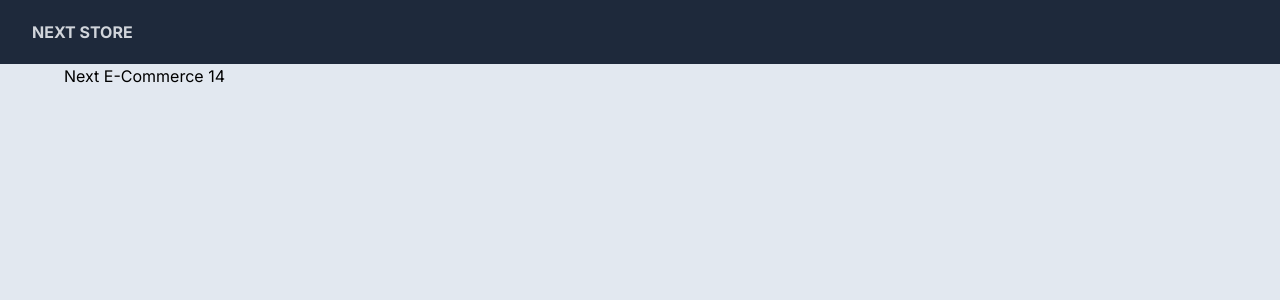
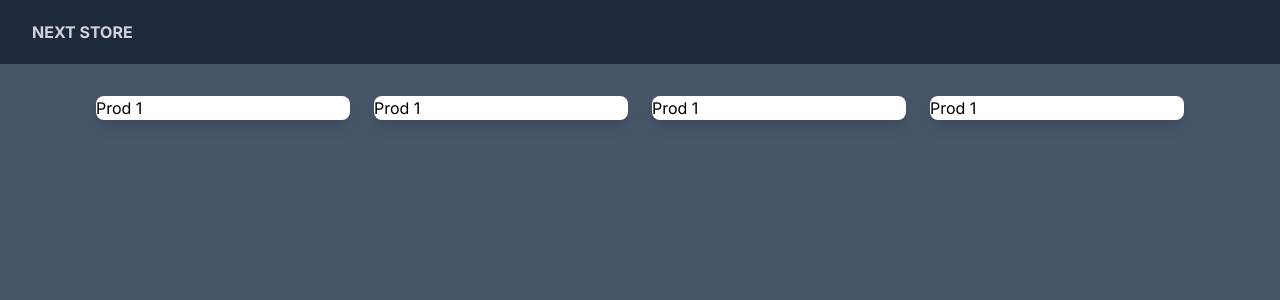
Before and after one commit to Fransualdo-Lopes/uol-next-commerce, a Next.js app: page / in a window 1280 px wide. Shown: the top 300 px of the page. Built offline with nearby package versions, Linux system fonts and the light colour scheme.

Commit message:
listagem de produtos primeira parte

```diff
--- a/src/app/layout.tsx
+++ b/src/app/layout.tsx
@@ -1,7 +1,7 @@
 import type { Metadata } from "next";
 import { Inter } from "next/font/google";
 import "./globals.css";
-import Navbar from './components/navbar';
+import Navbar from './components/Navbar';
 
 const inter = Inter({ subsets: ["latin"] });
 
@@ -19,7 +19,7 @@
     <html lang="en">
       <body className={inter.className}>
         <Navbar />
-        <main className='bg-slate-200 h-screen p-16'>
+        <main className='bg-slate-600 h-screen p-16'>
           {children}
         </main>
       </body>
--- a/src/app/page.tsx
+++ b/src/app/page.tsx
@@ -1,7 +1,22 @@
+
 export default function Home() {
   return (
-   <div>
-    <h1>Next E-Commerce 14</h1>
+   <div className='max-w-7xl mx-auto pt-8 p-8 xl-px0'>
+    <div className="grid grid-cols-1 sm:grid-cols-2 md:grid-cols-3 lg:grid-cols-4 gap-10 xl:gap-6
+    ">
+      <div className="bg-white rounded-lg shadow-lg overflow-hidden">
+        Prod 1
+      </div>
+      <div className="bg-white rounded-lg shadow-lg overflow-hidden">
+        Prod 1
+      </div>
+      <div className="bg-white rounded-lg shadow-lg overflow-hidden">
+        Prod 1
+      </div>
+      <div className="bg-white rounded-lg shadow-lg overflow-hidden">
+        Prod 1
+      </div>
+    </div>
    </div>
   );
 }
```
